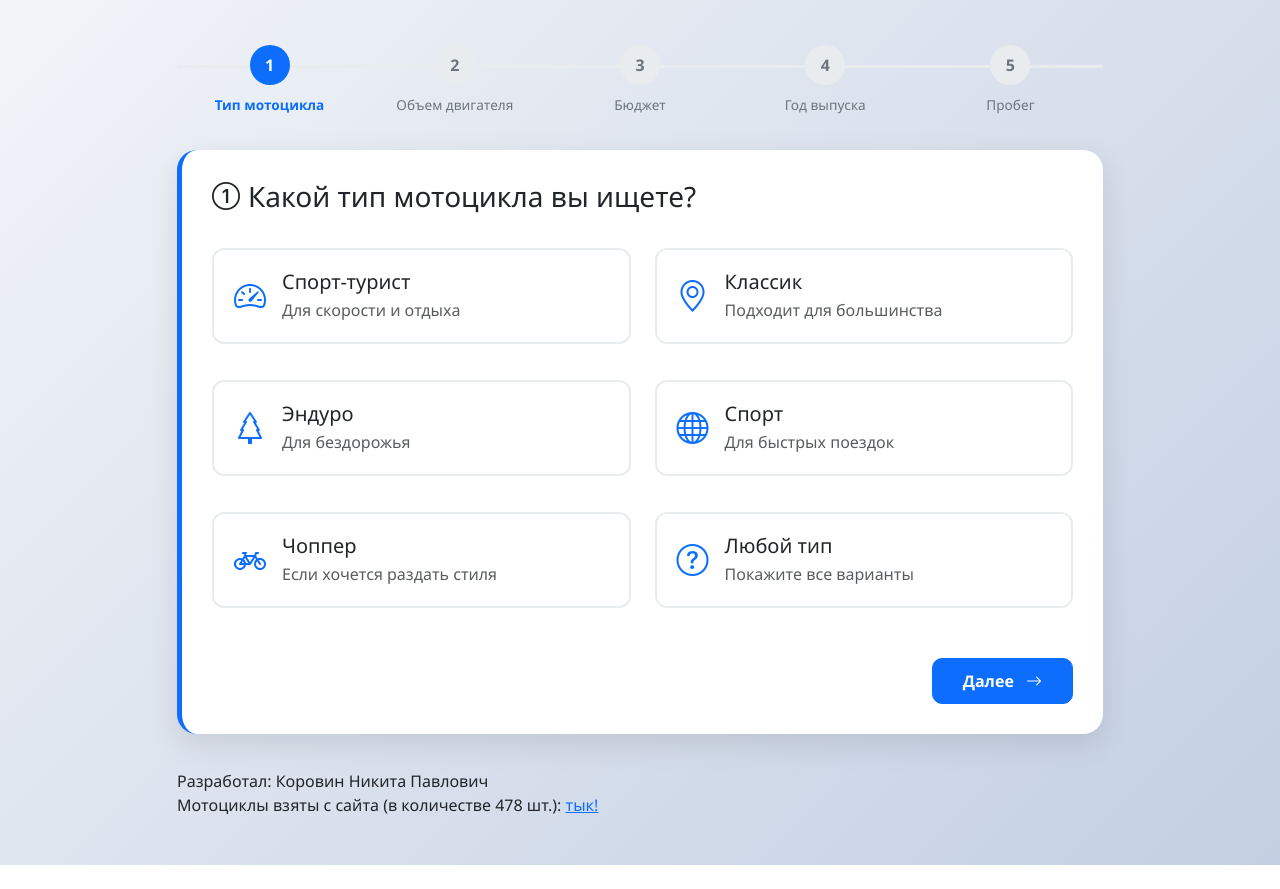
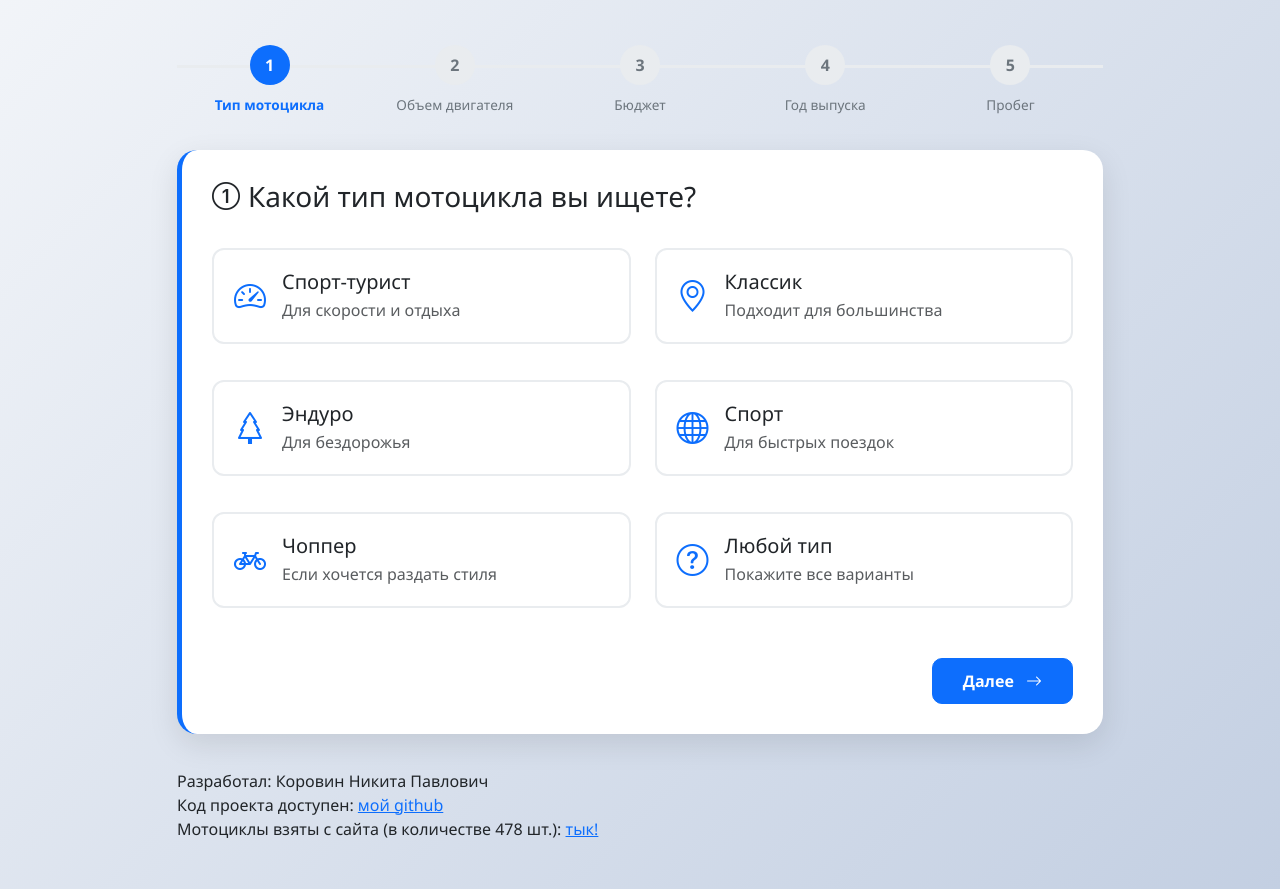
Before and after one commit to vvetta/electoral_system, a plain HTML site: page web/index.html in a window 1280 px wide. Shown: the part 155-1044 px from the top of the page. Before the commit the page ends 1020 px from the top, so only its background shows below. Drawn offline with nearby package versions, Linux system fonts and the light colour scheme.

Commit message:
add github to web

```diff
--- a/web/index.html
+++ b/web/index.html
@@ -546,6 +546,7 @@
                 </div>
                 <div class="footer">
                   <span>Разработал: Коровин Никита Павлович</span>
+                  <span>Код проекта доступен: <a href="https://github.com/vvetta/electoral_system/">мой github</a></span>
                   <span>Мотоциклы взяты с сайта (в количестве 478 шт.): <a href="https://mr-moto.ru">тык!</a></span>
                 </div>
             </div>
```
